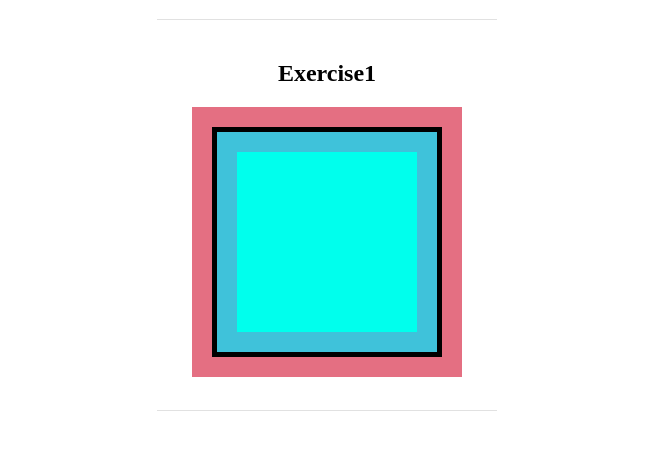
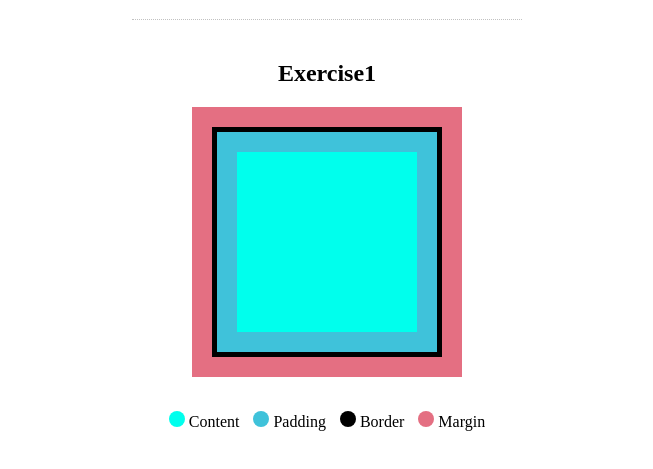
Before and after one commit to eyekavya/Box_Model, a plain HTML site: page Layout3/layout3.html in a window 1280 px wide. Shown: the part 61-530 px from the top of the page, without its empty margins (313-966 px from the left). Drawn offline with Linux system fonts and the light colour scheme.

Commit message:
Exercise1 completed

```diff
--- a/Layout3/layout3.html
+++ b/Layout3/layout3.html
@@ -1,29 +1,48 @@
 <!DOCTYPE html>
 <html lang="en">
   <head>
-    <meta charset="UTF-8">
-    <meta name="viewport" content="width=device-width, initial-scale=1.0">
-    <link rel="stylesheet" href="style.css">
+    <meta charset="UTF-8" />
+    <meta name="viewport" content="width=device-width, initial-scale=1.0" />
+    <link rel="stylesheet" href="style.css" />
     <title>Document</title>
   </head>
   <body>
-
     <!-- To centre the layout -->
     <div class="parentBox">
-
       <h1>The Box-Model, Box-Sizing & Box-Shadow</h1>
 
+      <!-- Exercise 1 -->
       <div class="ex1ParentBox">
+        <!-- Box for Grey Border -->
         <h2>Exercise1</h2>
         <div class="pinkBox">
+          <!-- Outer Pink Box -->
           <div class="blueBox">
-                    <div class="greenBox">
-
+            <!-- Middle Blue Box -->
+            <div class="greenBox"></div>
+            <!-- Inner Green Box -->
+          </div>
+        </div>
+        <div class="bottomBox">
+          <!-- Footer of Exercise1 Box -->
+          <div class="contentBox">
+            <div class="bullet1"></div>
+            <p>Content</p>
+          </div>
+          <div class="paddingBox">
+            <div class="bullet2"></div>
+            <p>Padding</p>
+          </div>
+          <div class="borderBox">
+            <div class="bullet3"></div>
+            <p>Border</p>
+          </div>
+          <div class="marginBox">
+            <div class="bullet4"></div>
+            <p>Margin</p>
           </div>
         </div>
       </div>
     </div>
-
-    </div>
   </body>
 </html>
--- a/Layout3/style.css
+++ b/Layout3/style.css
@@ -6,9 +6,9 @@
 
 .ex1ParentBox {
   margin: 0 auto;
-  height: 350px;
-  width: 300px;
-  border: 1px solid rgba(128, 128, 128, 0.24);
+  height: 410px;
+  width: 350px;
+  border: 1px dotted rgba(128, 128, 128, 0.486);
   border-left: none;
   border-right: none;
   padding: 20px;
@@ -36,3 +36,65 @@
   border: 0px;
   background: #00ffed;
 }
+
+.contentBox {
+  display: inline-block;
+  height: 10px;
+  width: max-content;
+  margin-right: 10px;
+}
+
+.paddingBox {
+  display: inline-block;
+  height: 10px;
+  width: max-content;
+  margin-right: 10px;
+}
+
+.borderBox {
+  display: inline-block;
+  height: 10px;
+  margin-right: 10px;
+}
+
+.marginBox {
+  display: inline-block;
+  height: 10px;
+}
+
+.bullet1 {
+  height: 16px;
+  width: 16px;
+  background-color: #00ffed;
+  border-radius: 50%;
+  display: inline-block;
+}
+
+.bullet2 {
+  height: 16px;
+  width: 16px;
+  background-color: rgb(63, 194, 218);
+  border-radius: 50%;
+  display: inline-block;
+}
+
+.bullet3 {
+  height: 16px;
+  width: 16px;
+  background-color: black;
+  border-radius: 50%;
+  display: inline-block;
+}
+
+.bullet4 {
+  height: 16px;
+  width: 16px;
+  background-color: rgb(228, 111, 130);
+  border-radius: 50%;
+  display: inline-block;
+}
+
+.bottomBox p {
+  display: inline-block;
+
+}
```
Lines whose indentation alone changed are shown as unchanged.
